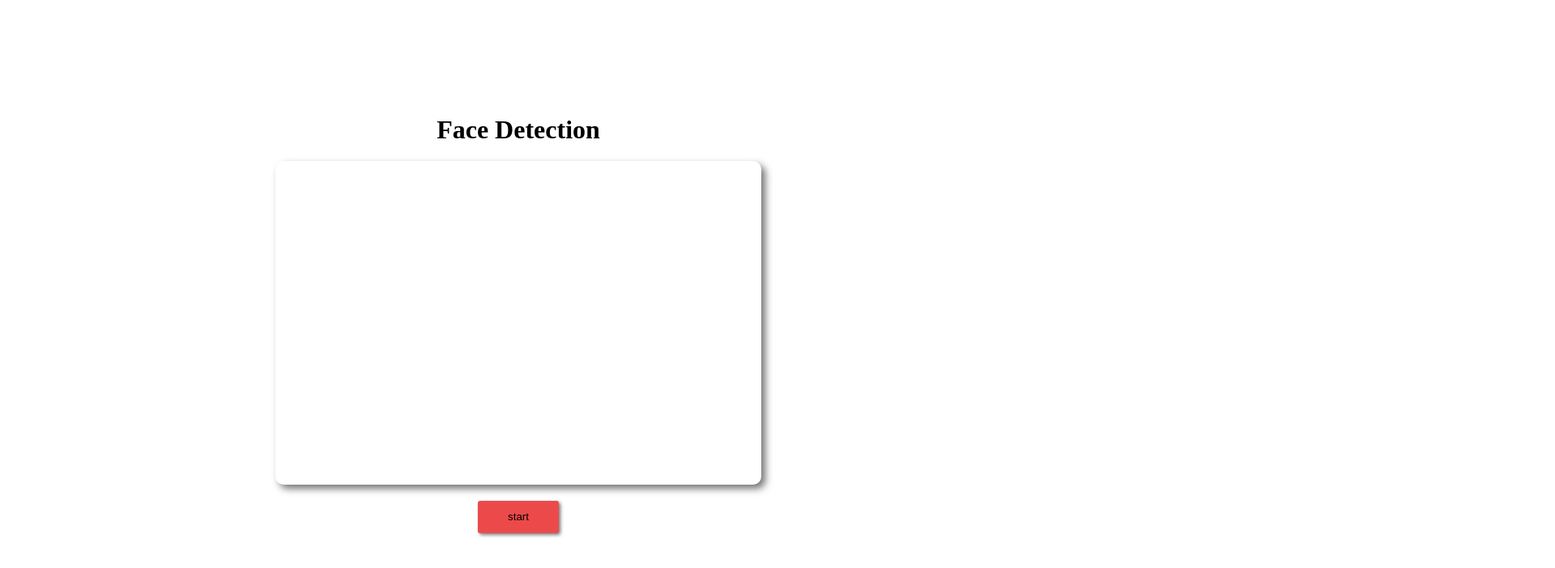
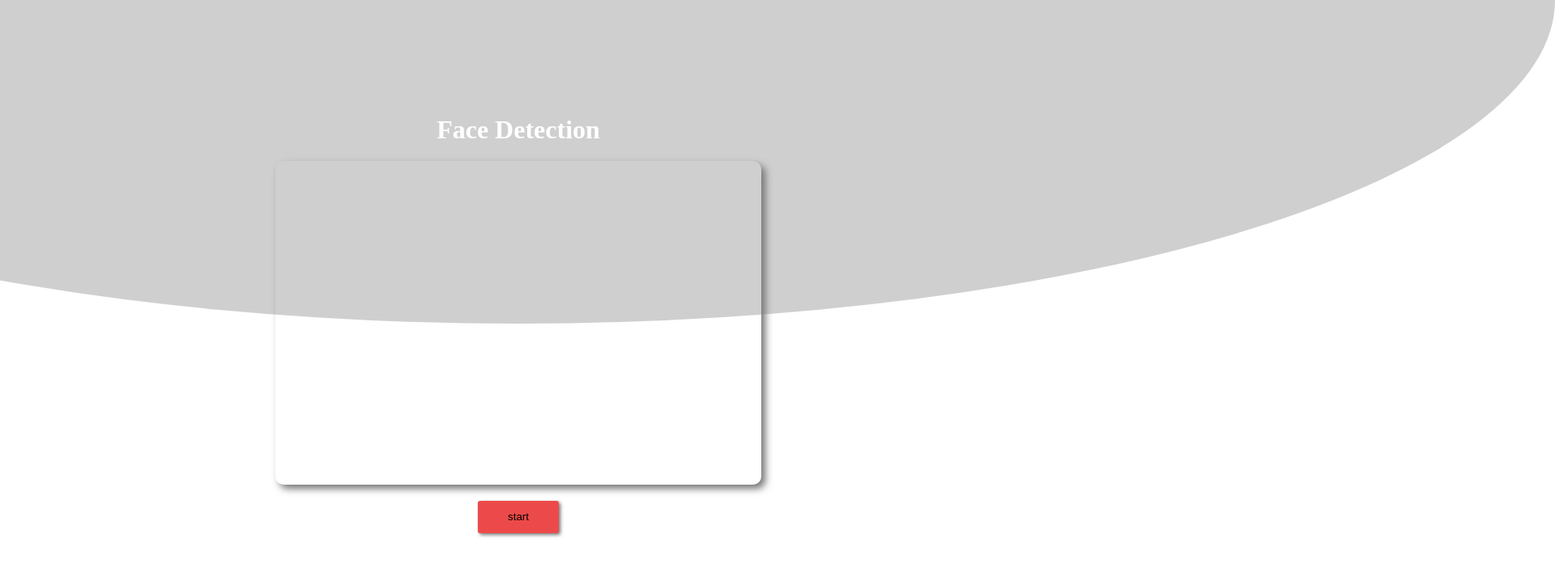
Before and after one commit to Nithin1506200/faceeyseearsmouth, a plain HTML site: page index.html in a window 1280 px wide. Shown: the whole page at 81% size, 1920 px wide, since content can reach past the window. Drawn offline with Linux system fonts and the light colour scheme.

Commit message:
Update style.css

```diff
--- a/style.css
+++ b/style.css
@@ -142,3 +142,17 @@ body {
       height: 50%;
   }
 }
+body::after {
+    content: "";
+    width: 200%;
+    height: 100%;
+    background:rgba(175, 175, 175, 0.6);
+    position: absolute;
+    z-index: -2;
+    border-radius: 50% 50%;
+    transform:translatey(-50%);
+
+}
+body > h1 {
+    color: white;
+}
```
